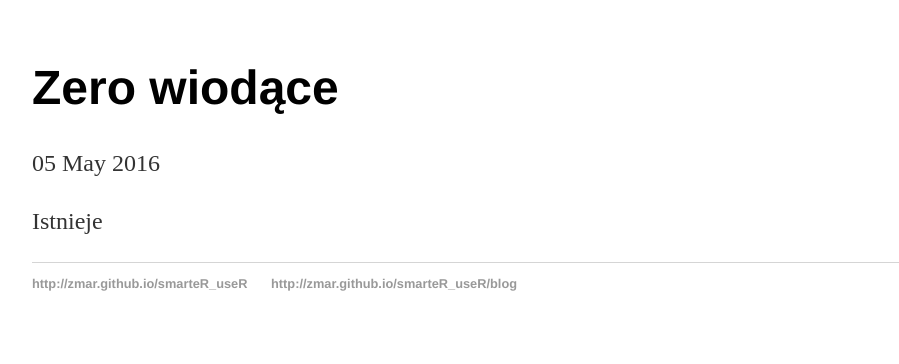
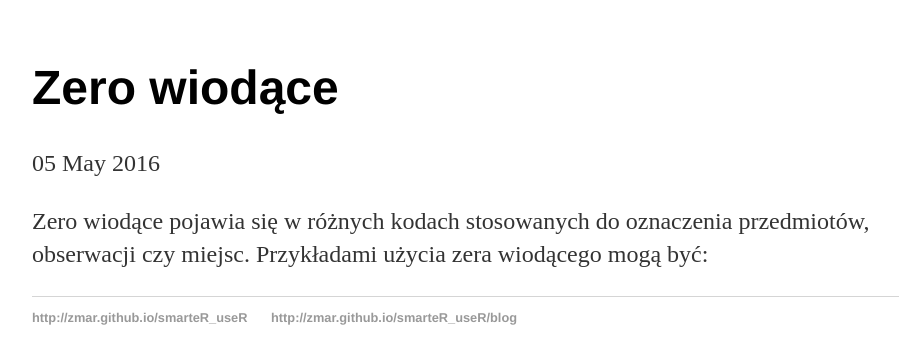
Before and after one commit to zmar/SmarteR_useR, a Jekyll site: the page built from _posts/2016-05-05-start.md, in a window 1280 px wide. Shown: the top 364 px of the page, without its empty margins (160-1059 px from the left). Built offline with Jekyll 4.4.1, drawn with Linux system fonts in a browser that asks for light colours.

Commit message:
Update 2016-05-05-start.md

```diff
--- a/_posts/2016-05-05-start.md
+++ b/_posts/2016-05-05-start.md
@@ -4,4 +4,4 @@
 date: 2016-05-05
 ---
 
-Istnieje
+Zero wiodące pojawia się w różnych kodach stosowanych do oznaczenia przedmiotów, obserwacji czy miejsc. Przykładami użycia zera wiodącego mogą być:
```
